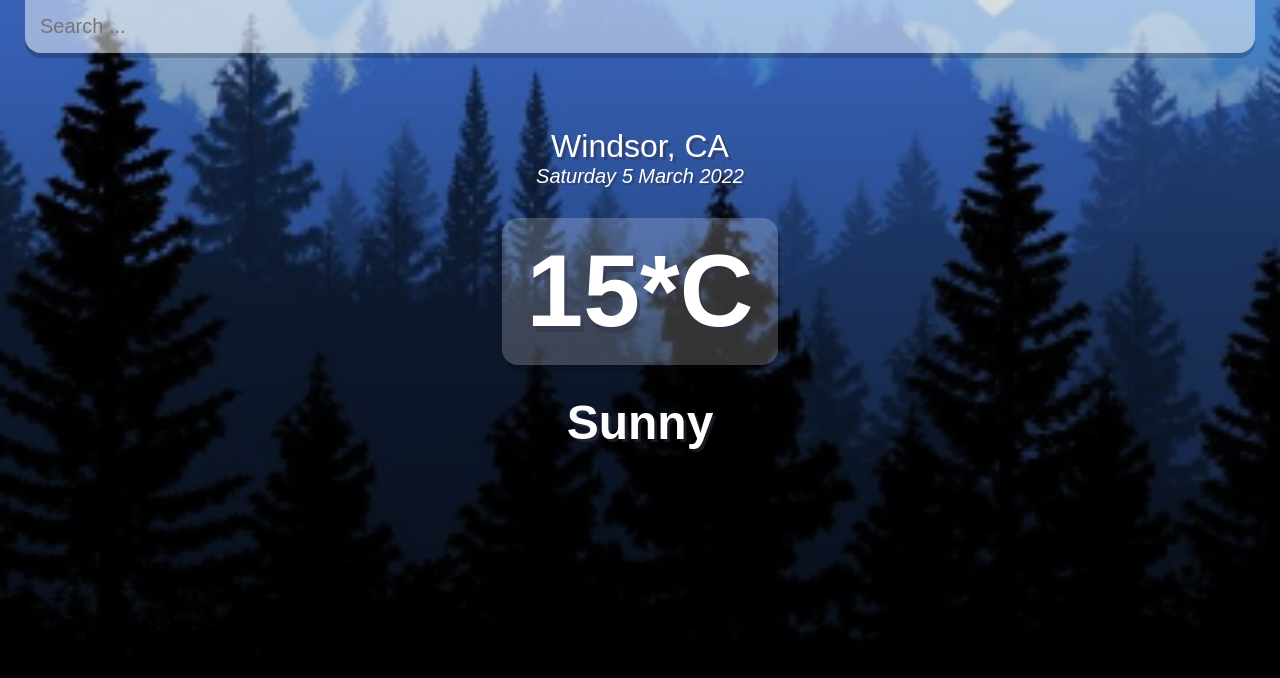
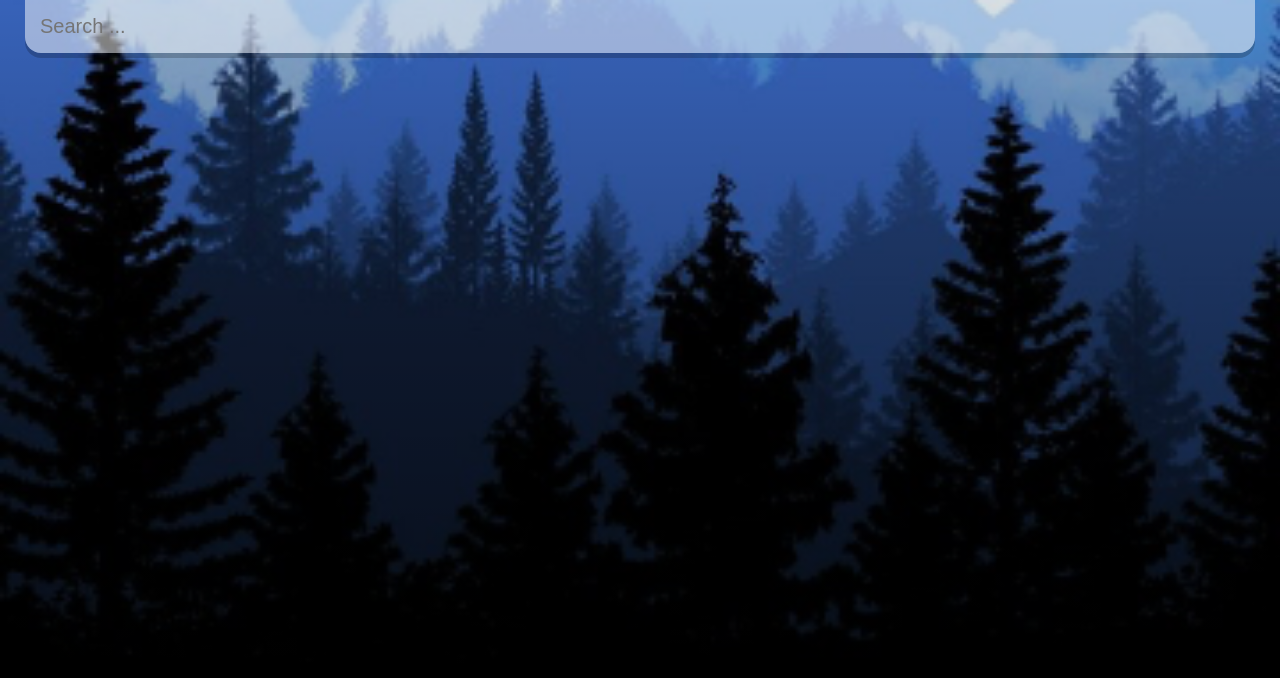
Before and after one commit to AbdullahAli2021/weather-app, a React (Create React App) app: page / in a window 1280 px wide. Shown: the top 678 px of the page. Built offline with nearby package versions, Linux system fonts and the light colour scheme.

Commit message:
add the weather api

```diff
--- a/src/App.js
+++ b/src/App.js
@@ -46,16 +46,21 @@ function App() {
             onKeyPress={search}
           />
         </div>
+        {(typeof weather.main != "undefined") ? (
+          <div>
             <div className="location-box">
               <div className="location">Windsor, CA</div>
               <div className="date">{dateBuilder(new Date())}</div>
             </div>
             <div className="weather-box">
               <div className="temp">
-          15*C
+                {Math.round(weather.main)}°C
               </div>
-          <div className="weather">Sunny</div>
+              <div className="weather">{weather.weather[0].main}</div>
             </div>
+          </div>
+        ) : ('')}
+
       </main>
 
     </div>
```
Lines whose indentation alone changed are shown as unchanged.
